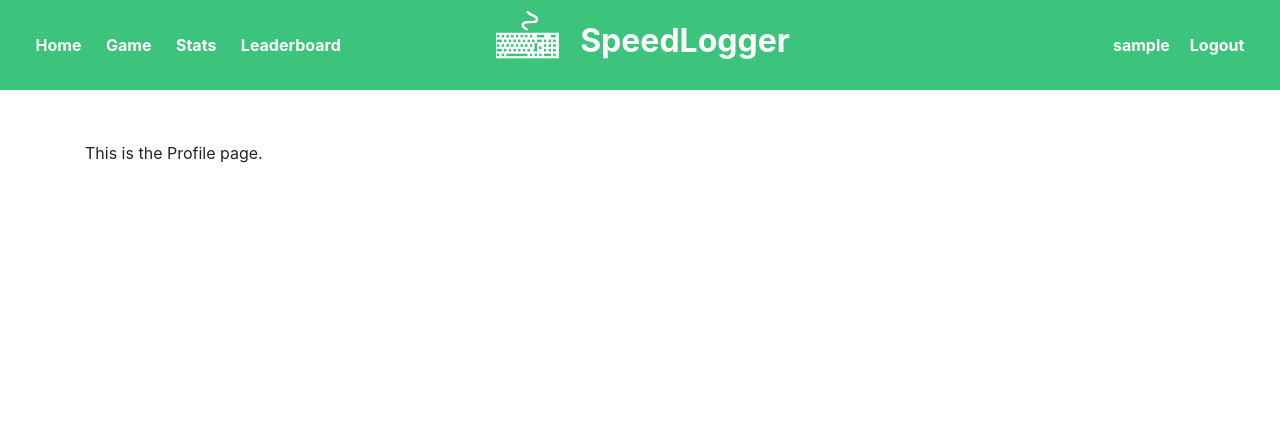
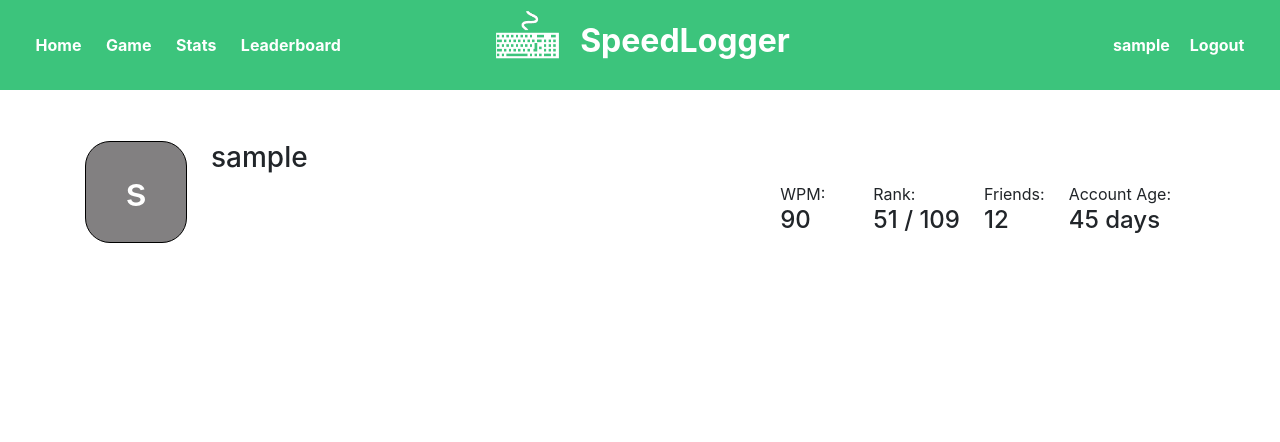
Before and after one commit to LiamHearderDev/AWD-Project, a Flask app: page /profile in a window 1280 px wide. Shown: the top 442 px of the page. Run offline with Flask 3, Linux system fonts and the light colour scheme; the visitor is signed in with stand-in values (Sample User, id 1).

Commit message:
Created basic profile page
- Created a basic profile page which displays the currently logged in user, some stats and has a placeholder profile picture.

```diff
--- /dev/null
+++ b/app/static/css/profile.css
@@ -0,0 +1,8 @@
+#profile_main_section p {
+    margin: 0;
+}
+
+#pfp_border {
+    border: 1px solid black;
+    border-radius: 25px;
+}
--- /dev/null
+++ b/app/static/js/profile.js
@@ -0,0 +1,8 @@
+
+window.onload = () => {
+    const pfp_text = document.getElementById("pfp_text");
+    const username = document.getElementById("username").innerText;
+    if (pfp_text) {
+        pfp_text.innerText = username.charAt(0);
+    }
+}
--- a/app/templates/main/profile.html
+++ b/app/templates/main/profile.html
@@ -1,7 +1,45 @@
 {% extends "base.html" %}
 
+{% block head %}
+    <link rel="stylesheet" href="{{ url_for('static', filename='css/profile.css') }}">
+    <script src="{{ url_for('static', filename='js/profile.js') }}"></script>
+{% endblock %}
+
 {% block content %}
-    <p>
-        This is the Profile page.
-    </p>
+    <section id="profile_main_section" class="d-flex justify-content-between">
+        <!-- Pfp -->
+        <section id="profile_pfp_name" class="d-flex m-0">
+            <border id="pfp_border" class="bg-3 mr-4 text-center align-center text-white">
+                <h1 id="pfp_text" style="min-width: 100px; min-height: 100px; line-height: 100px; margin: auto;">?</h1>
+            </border>
+
+            <!-- Name and registration time -->
+            <div class="d-block mr-4 m-0">
+                <h3 id="username">{{ current_user.username }}</h3>
+            </div>
+        </section>
+
+
+        <!-- Profile Stats -->
+        <section id="stats">
+            <div class="d-flex align-items-end" style="height: 100%;">
+                <span class="mr-5">
+                    <p>WPM:</p>
+                    <h4>90</h4>
+                </span>
+                <span class="mr-4">
+                    <p>Rank:</p>
+                    <h4>51 / 109</h4>
+                </span>
+                <span class="mr-4">
+                    <p>Friends:</p>
+                    <h4>12</h4>
+                </span>
+                <span class="mr-4">
+                    <p>Account Age:</p>
+                    <h4>45 days</h4>
+                </span>
+            </div>
+        </section>
+    </section>
 {% endblock %}
```
